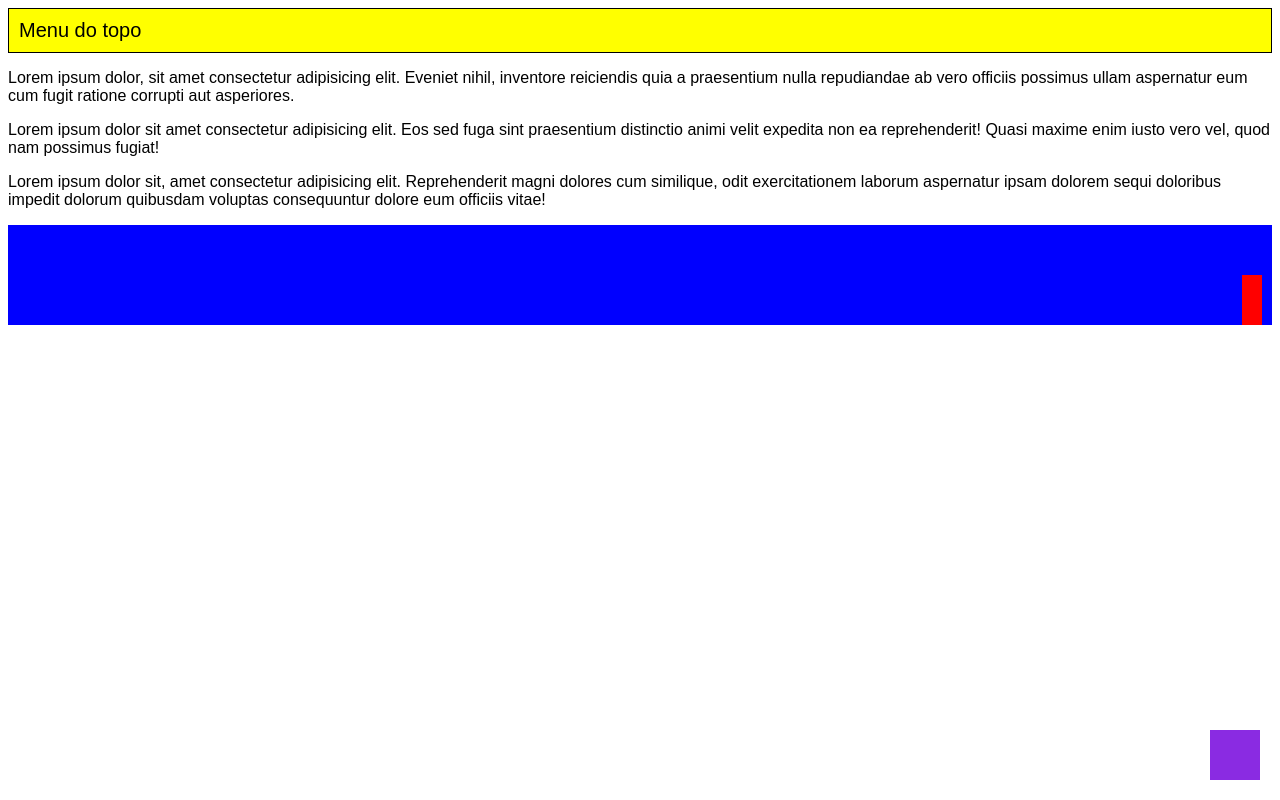
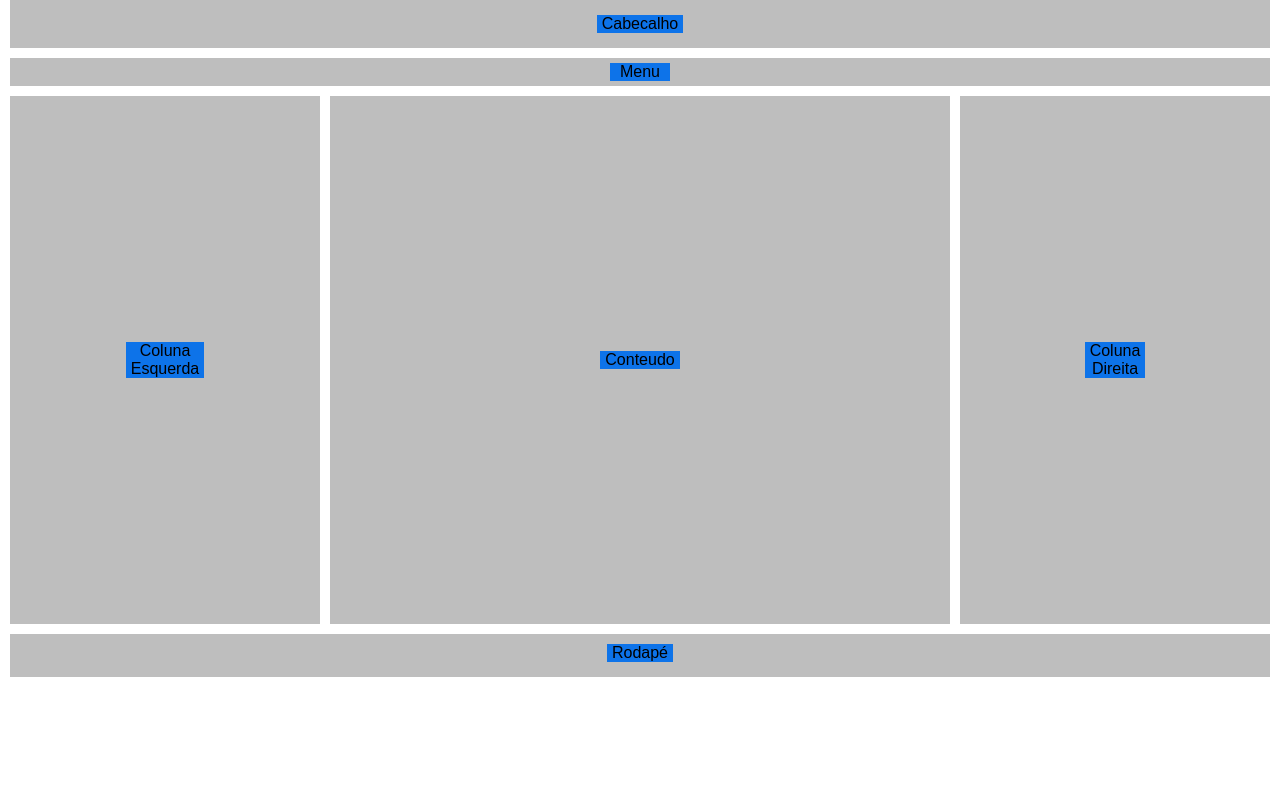
Before and after one commit to Victordemelo/CourseScTec, a plain HTML site: page frontend/aulas/aula_css/index.html in a window 1280 px wide. Drawn offline with Linux system fonts and the light colour scheme.

Commit message:
Feat: Resolvendo o desafio proposto na aula.

```diff
--- a/frontend/aulas/aula_css/index.html
+++ b/frontend/aulas/aula_css/index.html
@@ -9,23 +9,21 @@
 </head>
 
 <body>
-    <header class="header">Menu do topo</header>
-    <div>
-        <p>Lorem ipsum dolor, sit amet consectetur adipisicing elit. Eveniet nihil, inventore reiciendis quia a
-            praesentium nulla repudiandae ab vero officiis possimus ullam aspernatur eum cum fugit ratione corrupti aut
-            asperiores.</p>
-        <p>Lorem ipsum dolor sit amet consectetur adipisicing elit. Eos sed fuga sint praesentium distinctio animi velit
-            expedita non ea reprehenderit! Quasi maxime enim iusto vero vel, quod nam possimus fugiat!</p>
-        <p>Lorem ipsum dolor sit, amet consectetur adipisicing elit. Reprehenderit magni dolores cum similique, odit
-            exercitationem laborum aspernatur ipsam dolorem sequi doloribus impedit dolorum quibusdam voluptas
-            consequuntur dolore eum officiis vitae!</p>
-    </div>
-    <div class="relativo">
-        <div class="absoluto">
+    <header class="cabecalho">
+        <div class="texto">Cabecalho</div>
+    </header>
+    <main class="menu">
+        <div class="texto">Menu</div>
+    </main>
+    <section class="colunas">
+        <p><span class="texto">Coluna <br> Esquerda</span></p>
+        <p><span class="texto">Conteudo</span></p>
+        <p><span class="texto">Coluna <br> Direita</span></p>
+    </section>
+    <footer class="rodape">
+        <div class="texto">Rodapé</div>
+    </footer>
 
-        </div>
-    </div>
-    <div class="fixed"></div>
 </body>
 
 </html>
--- a/frontend/aulas/aula_css/style.css
+++ b/frontend/aulas/aula_css/style.css
@@ -1,37 +1,60 @@
 * {
-  font-family: Arial, Helvetica, sans-serif;
+  padding: 0px;
+  margin: 0px;
+  font-family: sans-serif;
 }
 
-.header {
-  background-color: yellow;
-  position: sticky;
-  position: -webkit-sticky;
-  top: 0%;
-  border: 1px solid black;
-  padding: 10px;
-  font-size: 20px;
+.texto {
+  display: grid;
+  background-color: rgb(13, 115, 233);
+  text-align: center;
+  padding: 0px 5px;
 }
 
-.relativo {
-  position: relative;
-  height: 100px;
-  background-color: blue;
+.menu .texto {
+  padding: 0px 10px;
 }
 
-.absoluto {
-  position: absolute;
-  height: 50px;
-  background-color: red;
-  bottom: 0px;
-  right: 10px;
-  width: 20px;
+.cabecalho {
+  margin: 0px 10px;
+  background-color: #bebebe;
+  padding: 15px;
+  display: grid;
+  place-items: center;
 }
 
-.fixed {
-  position: fixed;
-  width: 50px;
-  height: 50px;
-  bottom: 20px;
-  right: 20px;
-  background-color: blueviolet;
+.menu {
+  margin: 10px;
+  background-color: #bebebe;
+  padding: 5px;
+  display: grid;
+  place-items: center;
 }
+
+.colunas {
+  background-color: white;
+  height: 33rem;
+  display: grid;
+  margin: 10px;
+  grid-template-columns: 1fr 2fr 1fr;
+  gap: 10px;
+}
+
+.colunas p {
+  background-color: #bebebe;
+  display: grid;
+  place-items: center;
+  align-content: center;
+  width: 100%;
+  height: 100%;
+}
+
+.rodape {
+  display: grid;
+  place-items: center;
+  align-content: center;
+  background-color: #bebebe;
+  margin: 0px 10px;
+  padding: 10px 10px 15px 10px;
+  max-height: 100%;
+}
```
